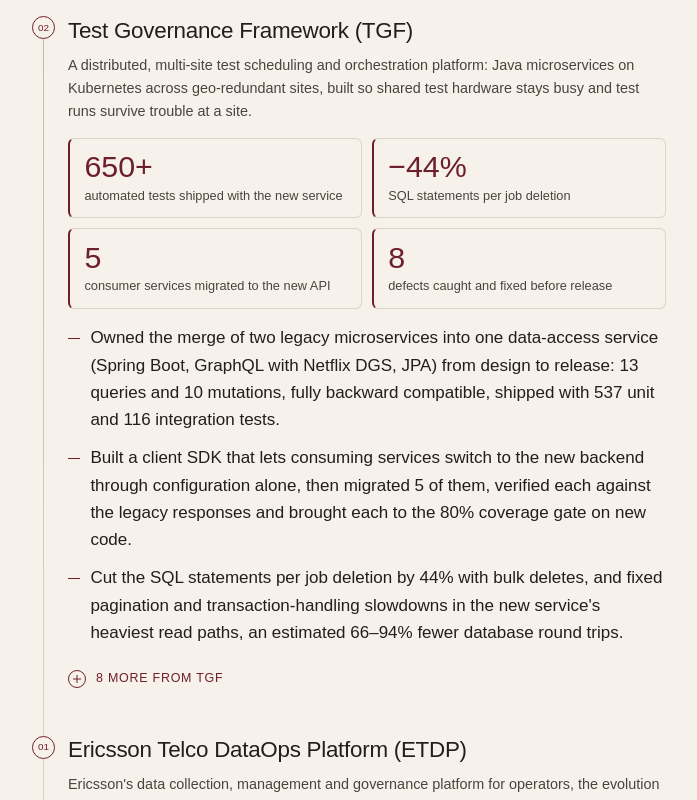
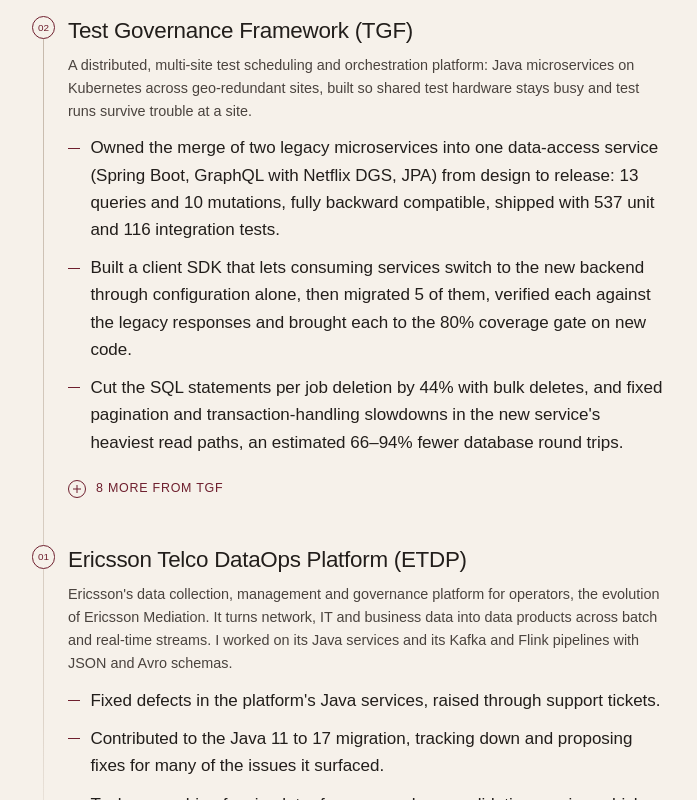
Before and after one commit to Princz-Mia/portfolio-website, a Next.js app: page / in a window 1280 px wide. Shown: the part 1260-2060 px from the top of the page, without its empty margins (56-753 px from the left). Built offline with nearby package versions, Linux system fonts and the light colour scheme; a web font is replaced by a local one.

Commit message:
revert(experience): drop the impact figure boxes
The measured results stay in the TGF highlights.

```diff
--- a/src/components/sections/Experience.module.css
+++ b/src/components/sections/Experience.module.css
@@ -97,41 +97,6 @@
   line-height: 1.6;
 }
 
-/* Headline figures: the number reads first, the label explains it. */
-.impact {
-  display: grid;
-  grid-template-columns: repeat(2, minmax(0, 1fr));
-  gap: 0.6rem;
-  margin: 0.2rem 0 0.3rem;
-}
-
-.figure {
-  display: flex;
-  flex-direction: column-reverse;
-  justify-content: flex-end;
-  gap: 0.3rem;
-  padding: 0.8rem 0.9rem;
-  border: 1px solid var(--rule);
-  border-left: 2px solid var(--accent);
-  border-radius: 0.4rem;
-  background: var(--paper);
-}
-
-.figure dd {
-  margin: 0;
-  font-family: var(--font-mono);
-  font-size: var(--step-2);
-  line-height: 1;
-  color: var(--accent);
-  font-variant-numeric: tabular-nums;
-}
-
-.figure dt {
-  font-size: 0.8rem;
-  line-height: 1.4;
-  color: var(--ink-2);
-}
-
 .technical {
   margin-top: 3.5rem;
   padding-top: 2rem;
--- a/src/components/sections/Experience.tsx
+++ b/src/components/sections/Experience.tsx
@@ -1,4 +1,4 @@
-import type { ImpactFigure, Role, Technical } from "@/content";
+import type { Role, Technical } from "@/content";
 import { Section } from "@/components/Section";
 import { Highlights } from "@/components/Highlights";
 import { WorkArt } from "@/components/illustrations/WorkArt";
@@ -14,26 +14,6 @@ type ExperienceProps = {
 /** The short name in parentheses, e.g. "TGF" from "Test Governance Framework (TGF)". */
 function shortName(name: string): string | undefined {
   return /\(([^)]+)\)\s*$/.exec(name)?.[1];
-}
-
-type ImpactFiguresProps = {
-  figures: ImpactFigure[] | undefined;
-  label: string;
-};
-
-/** Headline figures for one chapter; renders nothing when there are none. */
-export function ImpactFigures({ figures, label }: ImpactFiguresProps) {
-  if (!figures || figures.length === 0) return null;
-  return (
-    <dl className={styles.impact} aria-label={label}>
-      {figures.map((figure) => (
-        <div key={figure.label} className={styles.figure}>
-          <dt>{figure.label}</dt>
-          <dd>{figure.value}</dd>
-        </div>
-      ))}
-    </dl>
-  );
 }
 
 export function Experience({ roles, technical }: ExperienceProps) {
@@ -77,10 +57,6 @@ export function Experience({ roles, technical }: ExperienceProps) {
                     </span>
                     <h4 className={styles.chapterName}>{chapter.name}</h4>
                     <p className={`measure ${styles.chapterSummary}`}>{chapter.summary}</p>
-                    <ImpactFigures
-                      figures={chapter.impact}
-                      label={`Impact at ${short ?? chapter.name}`}
-                    />
                     <Highlights
                       items={chapter.highlights}
                       visible={3}
--- a/src/content/experience.ts
+++ b/src/content/experience.ts
@@ -20,12 +20,6 @@ export const roles: Role[] = [
         name: "Test Governance Framework (TGF)",
         summary:
           "A distributed, multi-site test scheduling and orchestration platform: Java microservices on Kubernetes across geo-redundant sites, built so shared test hardware stays busy and test runs survive trouble at a site.",
-        impact: [
-          { value: "650+", label: "automated tests shipped with the new service" },
-          { value: "−44%", label: "SQL statements per job deletion" },
-          { value: "5", label: "consumer services migrated to the new API" },
-          { value: "8", label: "defects caught and fixed before release" },
-        ],
         highlights: [
           "Owned the merge of two legacy microservices into one data-access service (Spring Boot, GraphQL with Netflix DGS, JPA) from design to release: 13 queries and 10 mutations, fully backward compatible, shipped with 537 unit and 116 integration tests.",
           "Built a client SDK that lets consuming services switch to the new backend through configuration alone, then migrated 5 of them, verified each against the legacy responses and brought each to the 80% coverage gate on new code.",
```
Also changed, not shown: src/content/types.ts (+0 -12 lines), 1 other file (tests, documents, lock files or other folders).
